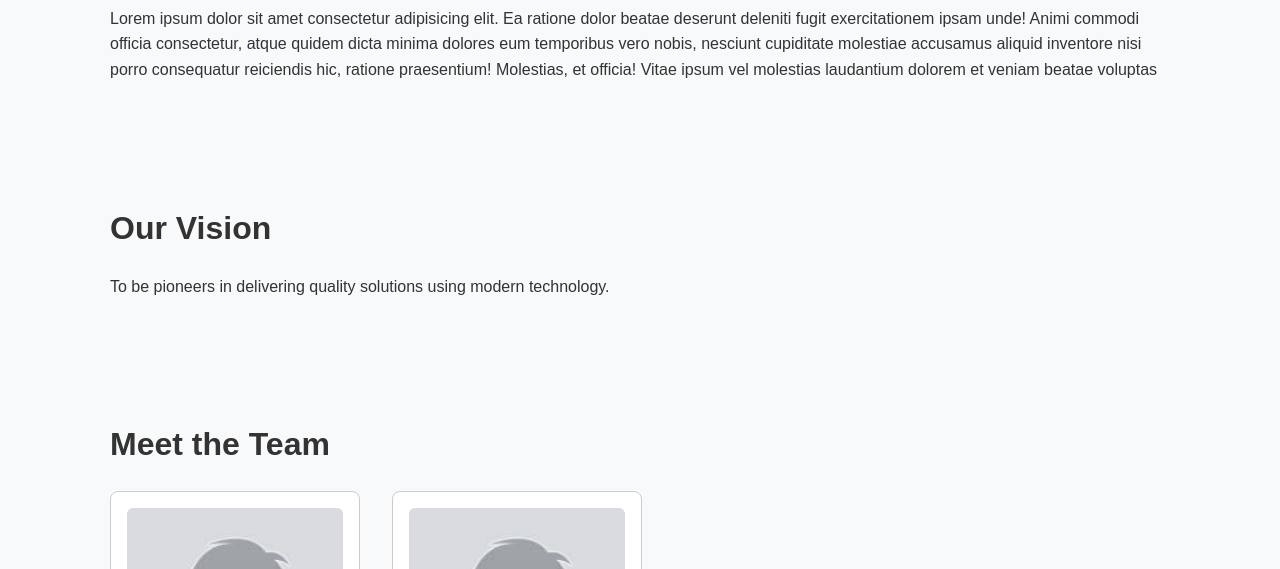
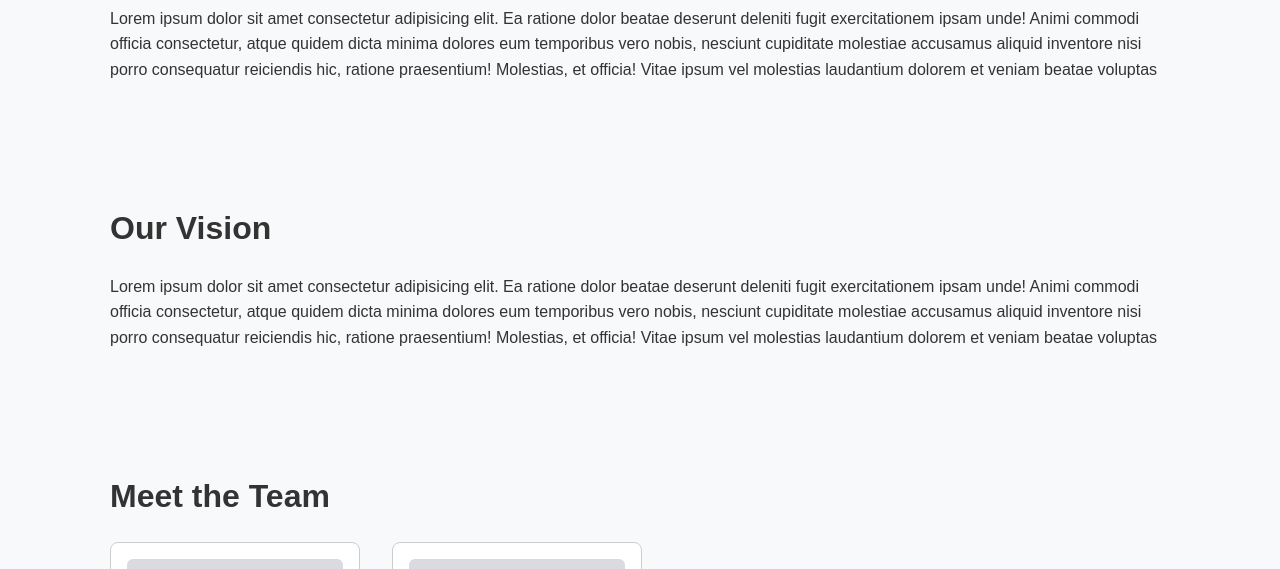
Before and after one commit to Web1-KD/WEB1-website, a plain HTML site: page index.html in a window 1280 px wide. Shown: the part 531-1100 px from the top of the page. Drawn offline with Linux system fonts and the light colour scheme.

Commit message:
Update index.html

```diff
--- a/index.html
+++ b/index.html
@@ -43,7 +43,11 @@
     <!-- Vision -->
     <section id="vision" class="animate">
         <h2>Our Vision</h2>
-        <p>To be pioneers in delivering quality solutions using modern technology.</p>
+        <p>Lorem ipsum dolor sit amet consectetur adipisicing elit. Ea ratione dolor beatae deserunt deleniti fugit
+            exercitationem ipsam unde! Animi commodi officia consectetur, atque quidem dicta minima dolores eum
+            temporibus vero nobis, nesciunt cupiditate molestiae accusamus aliquid inventore nisi porro consequatur
+            reiciendis hic, ratione praesentium! Molestias, et officia! Vitae ipsum vel molestias laudantium dolorem et
+            veniam beatae voluptas</p>
     </section>
 
     <!-- Team -->
```
